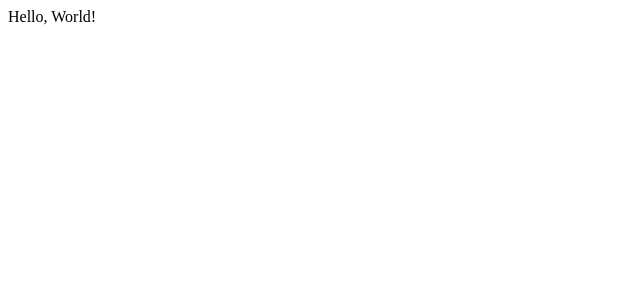
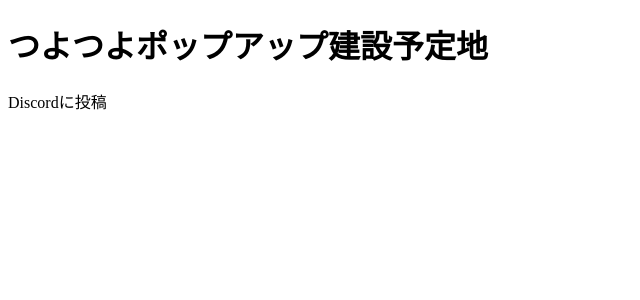
Before and after one commit to UniUrchin/garuchu-extension, a Next.js app: page / in a window 1280 px wide. Shown: the top 300 px of the page, without its empty margins (0-640 px from the left). Built offline with nearby package versions, Linux system fonts and the light colour scheme.

Commit message:
:hammer: _app.tsxを追加

```diff
--- /dev/null
+++ b/pages/_app.tsx
@@ -0,0 +1,16 @@
+import { AppProps } from "next/app"
+import NextHead from "next/head"
+
+function App({ Component, pageProps }: AppProps) {
+  return (
+    <>
+      <NextHead>
+        <title>Garuchu Extension</title>
+        <meta name="viewport" content="width=device-width" />
+      </NextHead>
+      <Component {...pageProps} />
+    </>
+  );
+}
+
+export default App
--- a/pages/index.tsx
+++ b/pages/index.tsx
@@ -1,3 +1,12 @@
-import React from 'react'
+import { NextPage } from "next";
 
-export default () => <div>Hello, World!</div>
+const IndexPage: NextPage = () => {
+  return (
+    <div>
+      <h1>つよつよポップアップ建設予定地</h1>
+      <div>Discordに投稿</div>
+    </div>
+  );
+};
+
+export default IndexPage;
```
